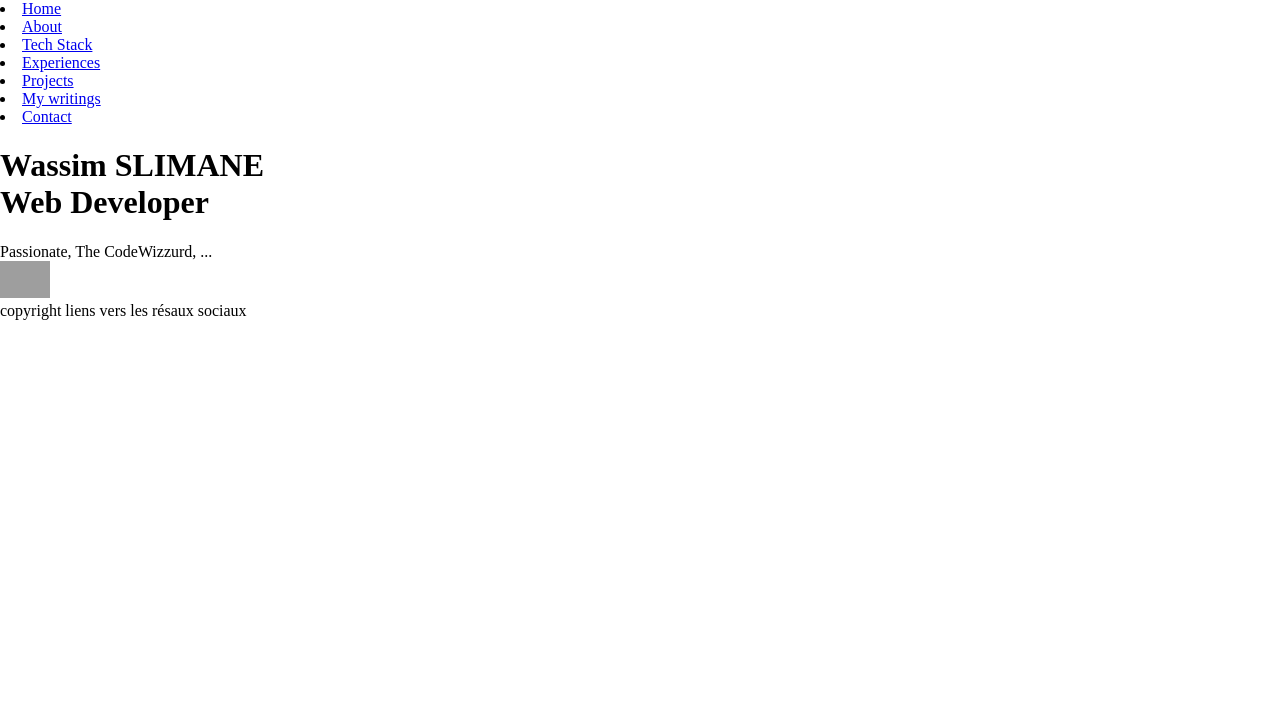
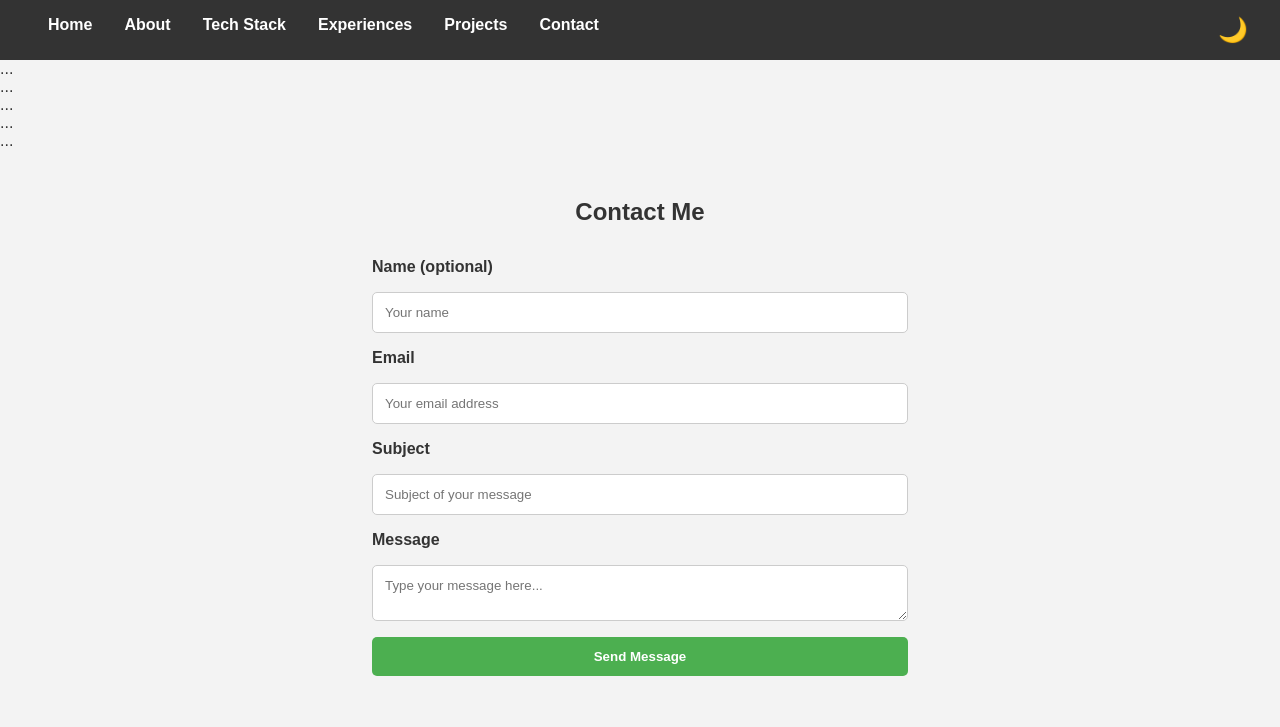
Before and after one commit to wassim-slimane/Portfolio, a website: page index.html in a window 1280 px wide. Drawn offline with nearby package versions, Linux system fonts and the light colour scheme; grey boxes are pictures that could not be loaded.

Commit message:
redefine basics

```diff
--- a/index.html
+++ b/index.html
@@ -1,61 +1,54 @@
-<!doctype html>
+<!DOCTYPE html>
 <html lang="en">
 <head>
-        <meta charset="utf-8">
-        <title>Wassim SLIMANE</title>
-
-        <link rel="stylesheet" href="./style.css">
+    <meta charset="UTF-8">
+    <meta name="viewport" content="width=device-width, initial-scale=1.0">
+    <title>Wassim Slimane Portfolio</title>
+    <link rel="stylesheet" href="style.css">
     <link rel="stylesheet" href="https://cdn.jsdelivr.net/gh/devicons/devicon@v2.15.1/devicon.min.css">
 </head>
 <body>
+
+    <!-- Navbar -->
     <nav>
-            <li>
-                <a href="#home">Home</a>
-            </li>
-            <li>
-                <a href="#about">About</a>
-            </li>
-            <li>
-                <a href="#tech-stack">Tech Stack</a>
-            </li>
-            <li>
-                <a href="#experiences">Experiences</a>
-            </li>
-            <li>
-                <a href="#projects">Projects</a>
-            </li>
-            <li>
-                <a href="#my-writings">My writings</a>
-            </li>
-            <li>
-                <a href="#contact">Contact</a>
-            </li>
+        <ul>
+            <li><a href="#home">Home</a></li>
+            <li><a href="#about">About</a></li>
+            <li><a href="#tech-stack">Tech Stack</a></li>
+            <li><a href="#experiences">Experiences</a></li>
+            <li><a href="#projects">Projects</a></li>
+            <li><a href="#contact">Contact</a></li>
+        </ul>
+        <button id="theme-toggle">🌙</button>
     </nav>
-        <header id="home">
-            <h1>
-                <div class="name">Wassim SLIMANE</div>
-                <div class="job">Web Developer</div>
-            </h1>
-            <div class="quote">Passionate, The CodeWizzurd, ...</div>
-        </header>
-        <section id="about" class="about"></section>
-        <section id="tech-stack" class="tech-stack">
-            <span>
-                <img src="https://cdn.jsdelivr.net/gh/devicons/devicon/icons/html5/html5-original.svg" />
-            </span>
 
+    <!-- Placeholder for other sections -->
+    <section id="home">...</section>
+    <section id="about">...</section>
+    <section id="tech-stack">...</section>
+    <section id="experiences">...</section>
+    <section id="projects">...</section>
+
+    <!-- Contact Section -->
+    <section id="contact">
+        <h2>Contact Me</h2>
+        <form action="#" method="post">
+            <label for="name">Name (optional)</label>
+            <input type="text" id="name" name="name" placeholder="Your name">
+
+            <label for="email">Email</label>
+            <input type="email" id="email" name="email" required placeholder="Your email address">
+
+            <label for="subject">Subject</label>
+            <input type="text" id="subject" name="subject" required placeholder="Subject of your message">
+
+            <label for="message">Message</label>
+            <textarea id="message" name="message" required placeholder="Type your message here..."></textarea>
+
+            <button type="submit">Send Message</button>
+        </form>
     </section>
-        <section id="experiences" class="experiences"></section>
-        <section id="projects" class="projects"></section>
-        <section id="my-writings" class="my-writings"></section>
-        <section id="contact" class="contact"></section>
-        <footer>
-            copyright
-            liens vers les résaux sociaux
-        </footer>
+
+    <script src="scripts.js"></script>
 </body>
 </html>
-
-<script>
-    // Dark-mode
-</script>
--- /dev/null
+++ b/scripts.js
@@ -0,0 +1,3 @@
+document.getElementById('theme-toggle').addEventListener('click', () => {
+    document.body.classList.toggle('dark-mode');
+});
--- a/style.scss
+++ b/style.scss
@@ -1,18 +1,138 @@
-$green: #40cf8e;
-$text-color: #bbbbbb;
-$white-primary: #ffffff;
-$white-second: #ededed;
-$black: #131313;
+// Variables
+$primary-color: #333;
+$secondary-color: #4CAF50;
+$text-color: #ffffff;
+$dark-bg: #1b1b1b;
+$light-bg: #f3f3f3;
+$transition: all 0.3s ease-in-out;
+
+// Manual Adjustments for Darkened and Lightened Secondary Colors
+$darkened-secondary: #388e3c;  // Adjusted to 20% darker than $secondary-color
+$lightened-secondary: #66bb6a; // Adjusted to 20% lighter than $secondary-color
+
+// Global Styles
+* {
+    box-sizing: border-box;
+    margin: 0;
+    padding: 0;
+    font-family: Arial, sans-serif;
+}
 
 body {
-    margin: 0;
-    background-color: $white-primary;
+    background-color: $light-bg;
+    color: $primary-color;
+    transition: $transition;
 }
 
-.dark-mode {
-    background-color: $black;
+nav {
+    display: flex;
+    justify-content: space-between;
+    padding: 1rem 2rem;
+    background-color: $primary-color;
+
+    ul {
+        display: flex;
+        list-style: none;
+
+        li {
+            margin: 0 1rem;
+
+            a {
+                color: $text-color;
+                text-decoration: none;
+                font-weight: bold;
+
+                &:hover {
+                    color: $secondary-color;
+                }
+            }
+        }
+    }
+
+    #theme-toggle {
+        background: none;
+        border: none;
+        color: $text-color;
+        cursor: pointer;
+        font-size: 1.5rem;
+        transition: $transition;
+    }
 }
 
-img {
-    width: 50px;
+// Contact Section
+#contact {
+    padding: 3rem 2rem;
+    max-width: 600px;
+    margin: auto;
+
+    h2 {
+        text-align: center;
+        margin-bottom: 2rem;
+        color: $primary-color;
+    }
+
+    form {
+        display: flex;
+        flex-direction: column;
+        gap: 1rem;
+
+        label {
+            font-weight: bold;
+        }
+
+        input,
+        textarea {
+            padding: 0.75rem;
+            border: 1px solid #ccc;
+            border-radius: 5px;
+            resize: vertical;
+            transition: $transition;
+
+            &:focus {
+                border-color: $secondary-color;
+                outline: none;
+            }
+        }
+
+        button {
+            padding: 0.75rem;
+            background-color: $secondary-color;
+            color: $text-color;
+            border: none;
+            border-radius: 5px;
+            cursor: pointer;
+            font-weight: bold;
+            transition: $transition;
+
+            &:hover {
+                background-color: $darkened-secondary;
+            }
+        }
+    }
 }
+
+// Dark Mode Toggle
+.dark-mode {
+    background-color: $dark-bg;
+    color: $text-color;
+
+    nav {
+        background-color: $primary-color; // Dark mode background for nav
+
+        ul li a {
+            color: $text-color;
+
+            &:hover {
+                color: $lightened-secondary;
+            }
+        }
+
+        #theme-toggle {
+            color: $lightened-secondary;
+        }
+    }
+
+    #contact h2 {
+        color: $text-color;
+    }
+}
```
Also changed, not shown: style.css, 1 other file. Lines whose indentation alone changed are shown as unchanged.
